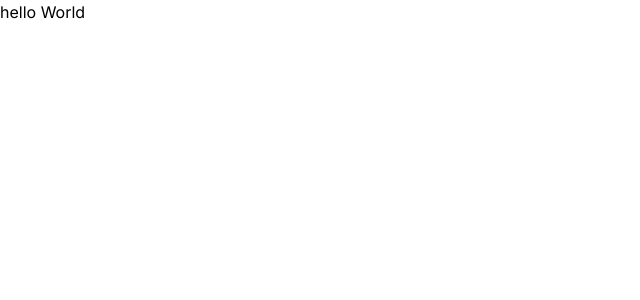
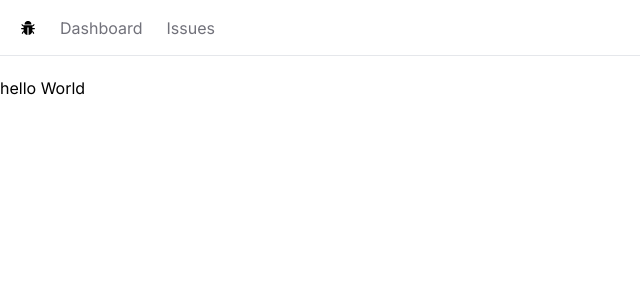
Before and after one commit to azzammahmoud95/Issues-tracker, a Next.js app: page / in a window 1280 px wide. Shown: the top 300 px of the page, without its empty margins (0-640 px from the left). Built offline with nearby package versions, Linux system fonts and the light colour scheme.

Commit message:
simple navbar

```diff
--- a/app/layout.tsx
+++ b/app/layout.tsx
@@ -1,6 +1,7 @@
 import './globals.css'
 import type { Metadata } from 'next'
 import { Inter } from 'next/font/google'
+import Navbar from './nav-bar'
 
 const inter = Inter({ subsets: ['latin'] })
 
@@ -16,7 +17,12 @@
 }) {
   return (
     <html lang="en">
-      <body className={inter.className}>{children}</body>
+      <body className={inter.className}>
+        <Navbar />
+        <main>
+        {children}
+        </main>
+        </body>
     </html>
   )
 }
--- /dev/null
+++ b/app/nav-bar.tsx
@@ -0,0 +1,18 @@
+import React from "react";
+import Link from "next/link";
+import { AiFillBug } from "react-icons/ai";
+export default function Navbar() {
+    const links: { label: string; link: string }[]  = [
+        {label:'Dashboard', link:'/'},
+        {label:'Issues', link:'/issues'}
+    ]
+
+  return (
+    <nav className="flex space-x-6 border-b mb-5 px-5 h-14 items-center">
+      <Link href={`/`}><AiFillBug /></Link>
+      <ul className="flex  space-x-6">
+        {links.map((link) =>  <Link key={link.link} className="text-zinc-500 hover:text-zinc-800 transition-colors" href={`/`}>{link.label}</Link>)}
+      </ul>
+    </nav>
+  );
+}
--- a/package.json
+++ b/package.json
@@ -20,6 +20,7 @@
     "postcss": "8.4.31",
     "react": "18.2.0",
     "react-dom": "18.2.0",
+    "react-icons": "^4.11.0",
     "tailwindcss": "3.3.5",
     "typescript": "5.2.2"
   }
```
Also changed, not shown: 1 other file (tests, documents, lock files or other folders).
